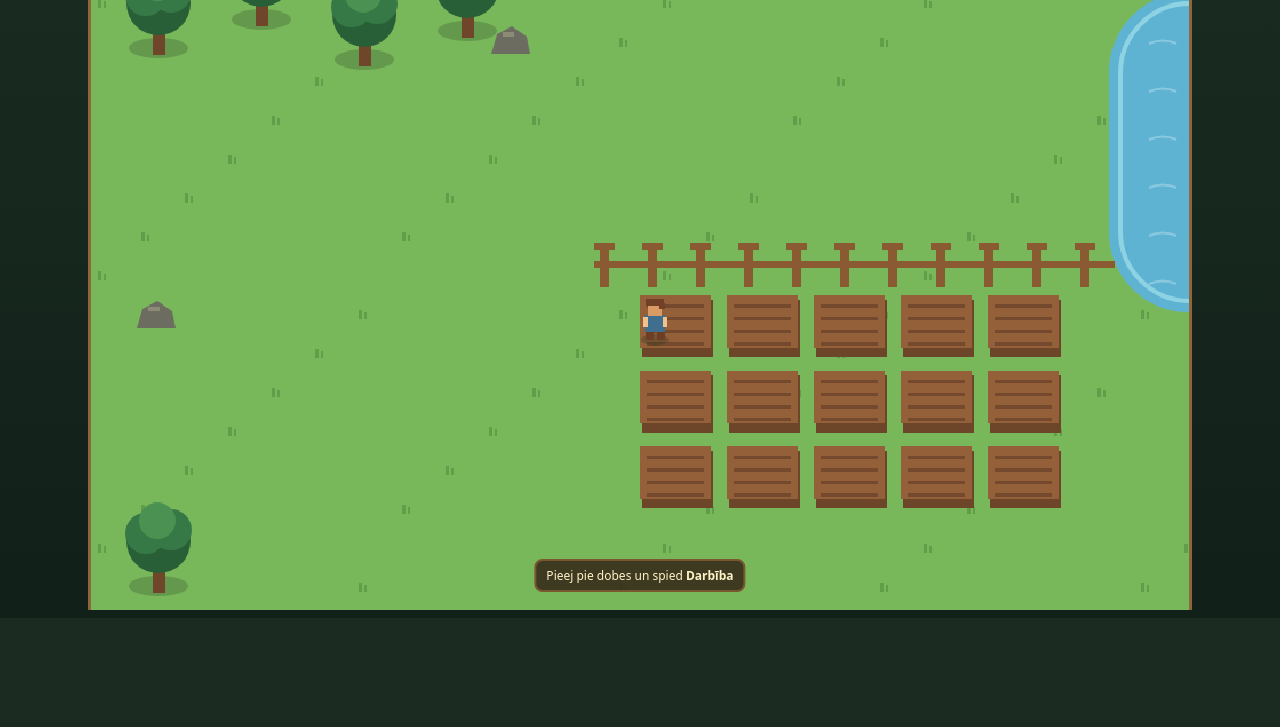
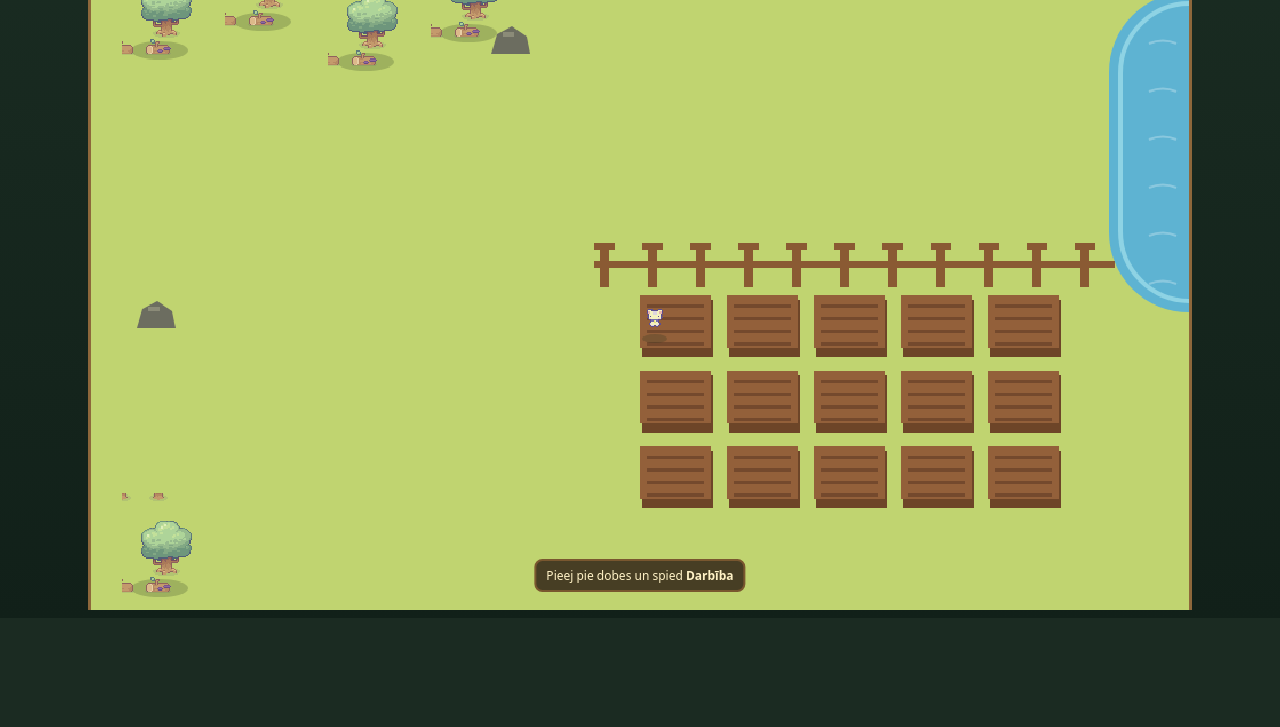
Before and after one commit to text433/Ferm, a plain HTML site: page spele/index.html in a window 1280 px wide. Shown: the part 73-800 px from the top of the page. Drawn offline with Linux system fonts and the light colour scheme.

Commit message:
Enable Sprout Lands renderer

```diff
--- a/spele/index.html
+++ b/spele/index.html
@@ -31,5 +31,6 @@
     </section>
   </main>
   <script src="main.js"></script>
+  <script src="sprout-render.js"></script>
 </body>
 </html>
```
